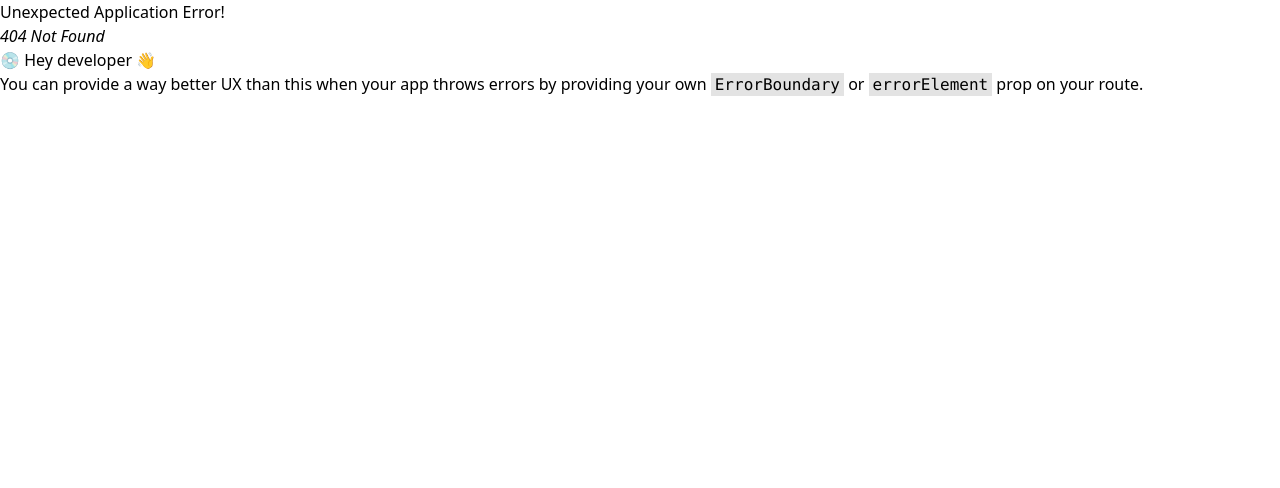
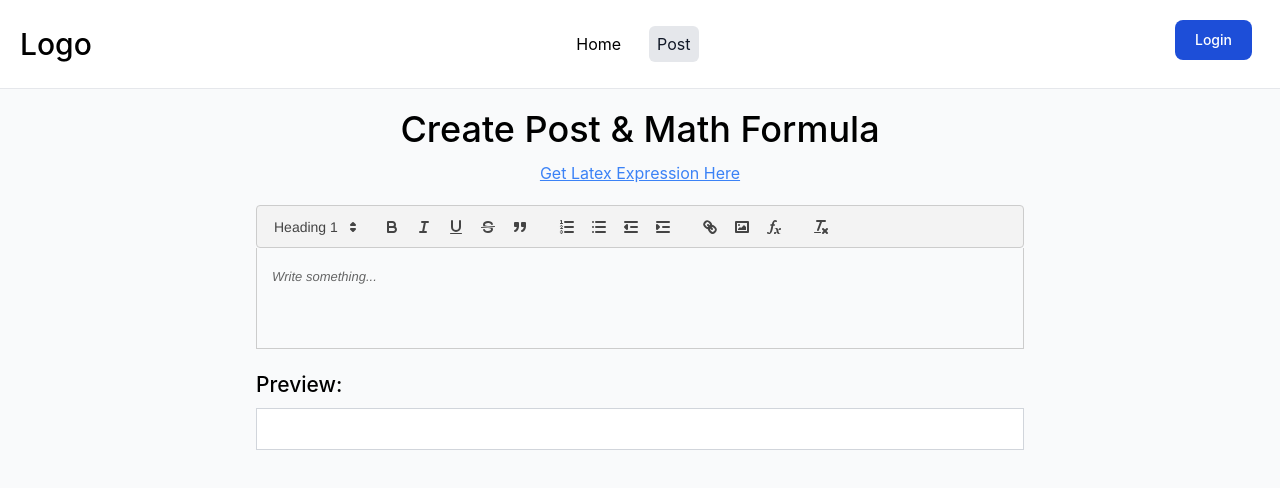
Before and after one commit to aminurjs/exam-question-generator, a React (Vite) app: page /post in a window 1280 px wide. Before the commit this address had no page. Shown: the top 488 px of the page. Built offline with nearby package versions, Linux system fonts and the light colour scheme.

Commit message:
React quill rich editor with formula feature added

```diff
--- a/index.html
+++ b/index.html
@@ -5,6 +5,7 @@
     <link rel="icon" type="image/svg+xml" href="/vite.svg" />
     <meta name="viewport" content="width=device-width, initial-scale=1.0" />
     <title>Exam Question Generator</title>
+    <script src="https://cdn.jsdelivr.net/npm/katex@0.16.9/dist/katex.min.js"></script>
   </head>
   <body>
     <div id="root"></div>
--- /dev/null
+++ b/src/components/Maths/Editor.jsx
@@ -0,0 +1,56 @@
+import { useRef, useState } from "react";
+import ReactQuill from "react-quill";
+import "react-quill/dist/quill.snow.css";
+import "katex/dist/katex.min.css";
+import "./editor.css";
+
+const Editor = () => {
+  const [editorHtml, setEditorHtml] = useState("");
+  const savedHtmlRef = useRef(null);
+
+  const handleChange = (html) => {
+    console.log(html);
+    setEditorHtml(html);
+    savedHtmlRef.current.innerHTML = html;
+  };
+
+  const modules = {
+    toolbar: [
+      [{ header: ["1", "2", "3", "4", "5"] }],
+
+      ["bold", "italic", "underline", "strike", "blockquote"],
+      [
+        { list: "ordered" },
+        { list: "bullet" },
+        { indent: "-1" },
+        { indent: "+1" },
+      ],
+      ["link", "image", "formula"],
+      ["clean"],
+    ],
+    clipboard: {
+      matchVisual: false,
+    },
+  };
+
+  return (
+    <>
+      <ReactQuill
+        theme="snow"
+        onChange={handleChange}
+        value={editorHtml}
+        modules={modules}
+        bounds=".app"
+        placeholder="Write something..."
+      />
+      <div className="py-5">
+        <h3 className="mb-2">Preview:</h3>
+        <div className="border border-gray-300 p-5 bg-white">
+          <div ref={savedHtmlRef} />
+        </div>
+      </div>
+    </>
+  );
+};
+
+export default Editor;
--- /dev/null
+++ b/src/components/Maths/editor.css
@@ -0,0 +1,66 @@
+.quill {
+  position: relative;
+}
+.ql-tooltip.ql-editing {
+  position: absolute;
+  left: 200px !important;
+  top: -10px !important;
+}
+.ql-editor {
+  padding: 20px;
+  min-height: 100px;
+}
+.ql-editor > p {
+  font-size: 16px;
+}
+.ql-toolbar {
+  background-color: #f3f3f3;
+  border: 1px solid #ddd;
+  border-radius: 4px;
+  padding: 4px;
+}
+
+.ql-toolbar button {
+  background-color: #fff;
+  color: #333;
+  border: none;
+  border-radius: 4px;
+  padding: 6px 12px;
+  margin-right: 4px;
+  cursor: pointer;
+}
+
+.ql-toolbar button:hover {
+  background-color: #eaeaea;
+}
+
+.ql-toolbar button.ql-active {
+  background-color: #d9d9d9;
+}
+h1 {
+  font-size: 35px;
+  font-weight: 500;
+}
+h2 {
+  font-size: 28px;
+  font-weight: 500;
+}
+h3 {
+  font-size: 21px;
+  font-weight: 500;
+}
+h4 {
+  font-size: 16px;
+  font-weight: 500;
+}
+h5 {
+  font-size: 14px;
+  font-weight: 500;
+}
+
+ol {
+  list-style: decimal;
+}
+ul {
+  list-style: disc;
+}
--- a/src/components/Navbar.jsx
+++ b/src/components/Navbar.jsx
@@ -8,8 +8,8 @@ const navItems = [
     path: "/",
   },
   {
-    name: "Math Formula",
-    path: "/math",
+    name: "Post",
+    path: "/post",
   },
 ];
 
@@ -24,7 +24,7 @@ const Navbar = () => {
       <Link to="/" className="text-3xl font-medium">
         Logo
       </Link>
-      <ul className="flex gap-5">
+      <ul className="flex gap-5 list-none">
         {navItems.map((item) => (
           <li key={item.name}>
             <NavLink
--- a/src/pages/MathSolver.jsx
+++ b/src/pages/MathSolver.jsx
@@ -1,12 +1,10 @@
-import { useState } from "react";
-import KaTeXComponent from "../components/Maths/Formulla";
+import Editor from "../components/Maths/Editor";
 
 const MathSolver = () => {
-  const [expression, setExpression] = useState("");
   return (
     <div className="max-w-screen-xl mx-auto p-5 bg-gray-50 min-h-[calc(100vh-100px)]">
       <h1 className="font-medium text-4xl text-center mb-3">
-        Math equation generator
+        Create Post & Math Formula
       </h1>
       <p className="text-center mb-5">
         <a
@@ -19,18 +17,8 @@ const MathSolver = () => {
         </a>
       </p>
       <div className="max-w-screen-md mx-auto">
-        <form className="flex flex-col justify-center items-center mb-5">
-          <textarea
-            type="text"
-            className="w-full rounded-md border border-gray-200"
-            placeholder="Type your equation ( LaTeX format ex: e=mc^2 )..."
-            onChange={(e) => setExpression(e.target.value)}
-            rows={5}
-          />
-        </form>
-        <div className="flex items-center justify-center flex-col gap-4">
-          <h1 className="text-3xl font-medium text-center">Result</h1>
-          <KaTeXComponent expression={expression} />
+        <div className="">
+          <Editor></Editor>
         </div>
       </div>
     </div>
--- a/src/routes/routes.jsx
+++ b/src/routes/routes.jsx
@@ -20,7 +20,7 @@ const routes = createBrowserRouter([
         ),
       },
       { path: "/preview", element: <Preview /> },
-      { path: "/math", element: <MathSolver /> },
+      { path: "/post", element: <MathSolver /> },
       {
         path: "/login",
         element: <Login />,
```
